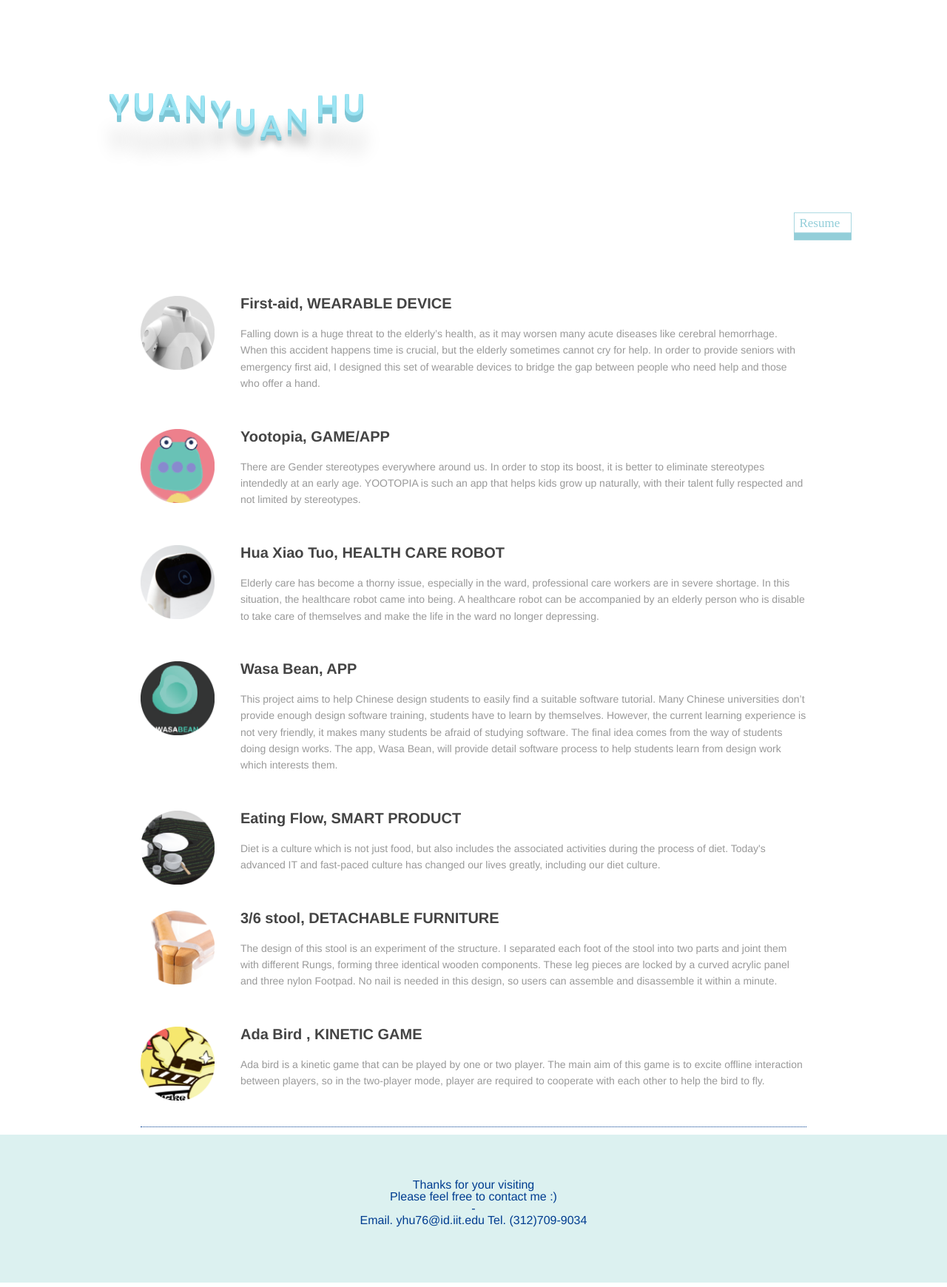
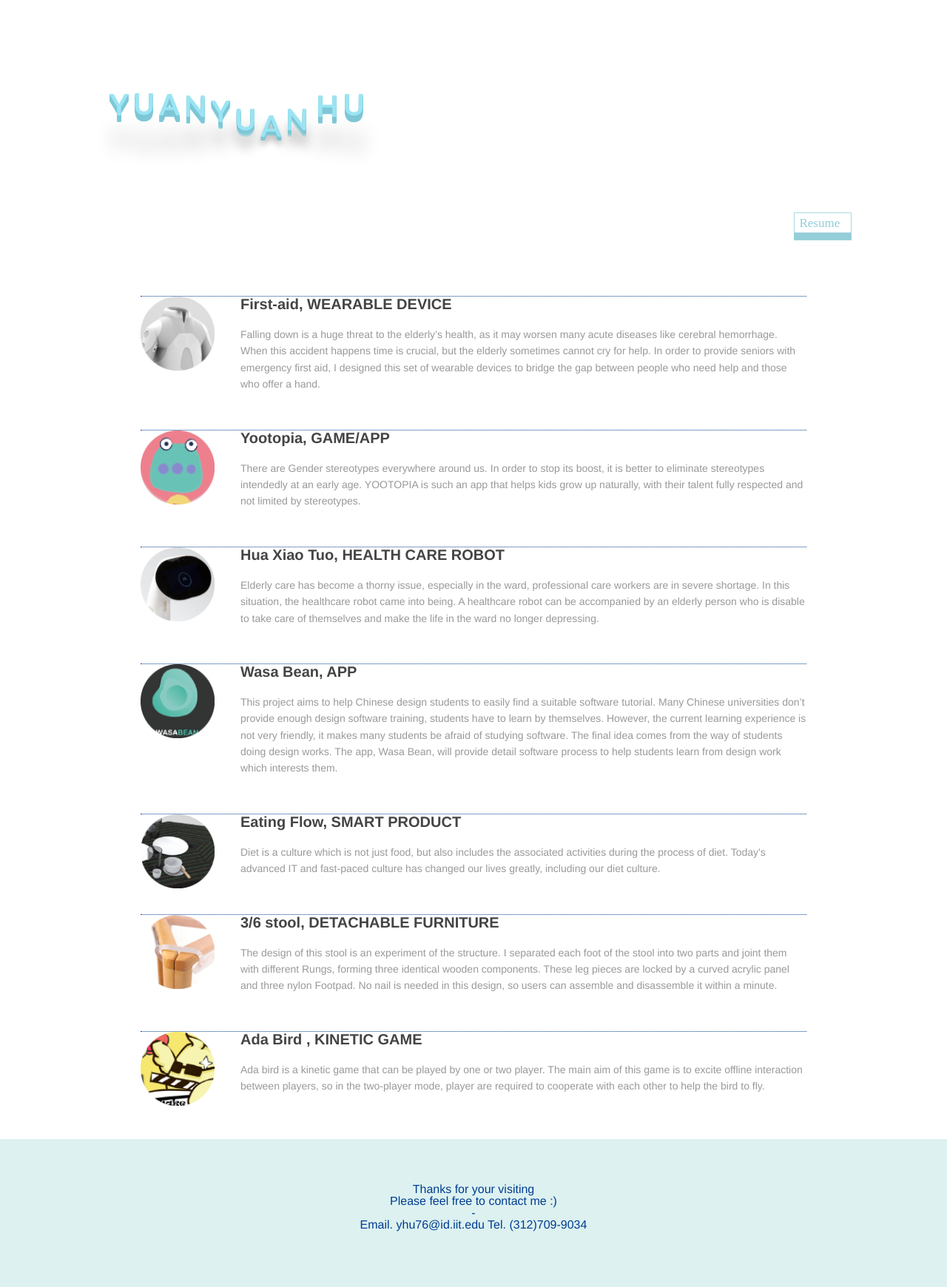
Before and after one commit to yuanyuanhu96/Potfolio-Archive, a Jekyll site: the page built from index.md, in a window 1280 px wide. Shown: the whole page at 74% size. Built offline with Jekyll 4.4.1, drawn with Linux system fonts in a browser that asks for light colours.

Commit message:
Update style.css

```diff
--- a/_includes/style.css
+++ b/_includes/style.css
@@ -396,8 +396,6 @@ h1 span:nth-child(11) {
   max-width: 900px;
   margin: 0 auto;
   //background: #f00;
-  border-bottom: 1px dotted #003D90;
-
 }
 
 @media screen and (max-width: 767px) {
@@ -408,6 +406,8 @@ h1 span:nth-child(11) {
 
 .index-wrapper .artical-list li {
   margin-bottom: 50px;
+   border-top: 1px dotted #003D90;
+
 }
 
 .project-icon {
```
